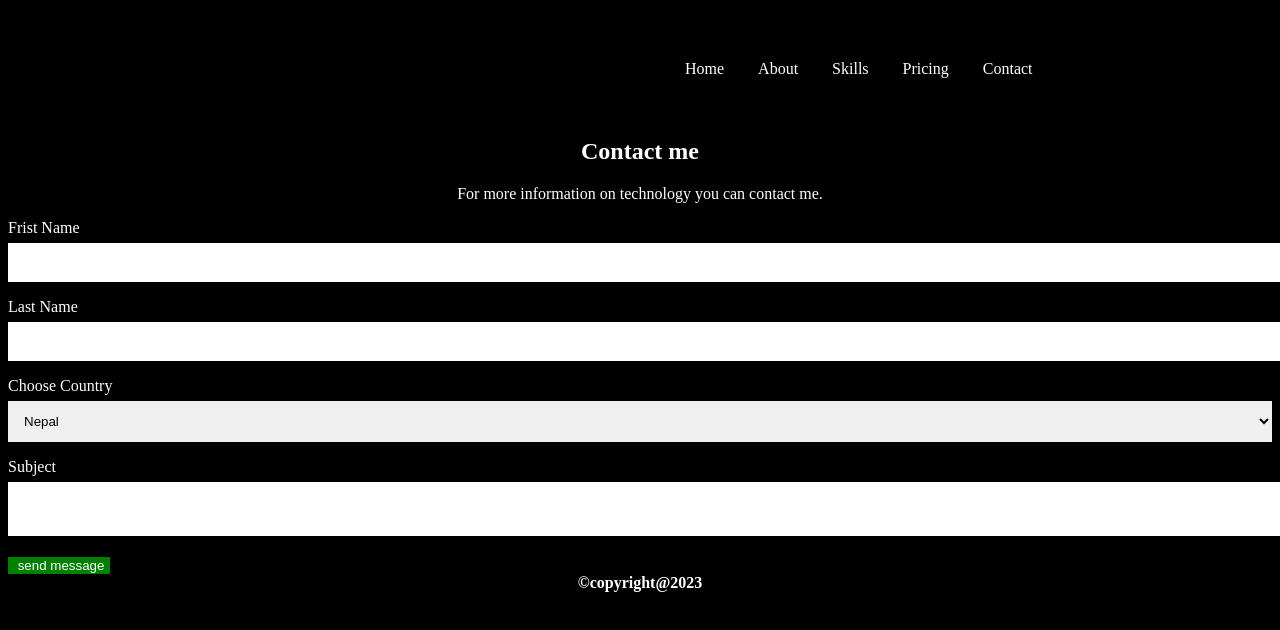
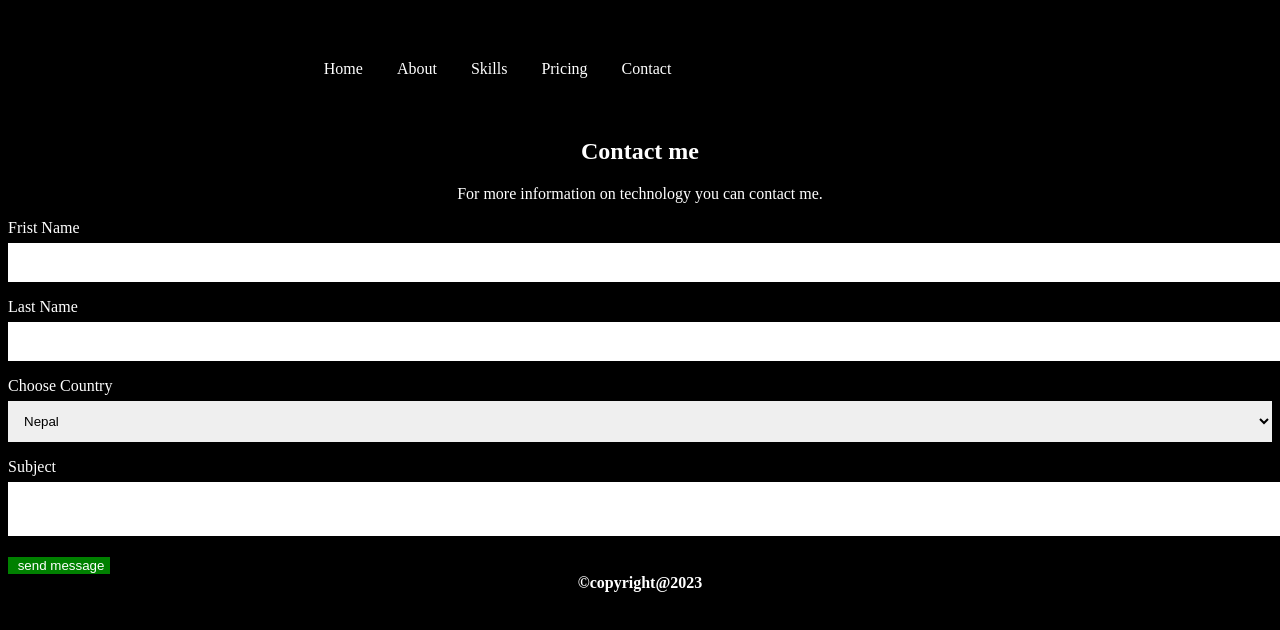
Before and after one commit to Ayushkdl/ayushkandelwebsite, a plain HTML site: page contact.html in a window 1280 px wide. Drawn offline with Linux system fonts and the light colour scheme.

Commit message:
Add files via upload

```diff
--- a/contact.html
+++ b/contact.html
@@ -7,7 +7,7 @@
 
 
 nav{
-		margin-left: 50%;
+		margin-left: 20%;
 		padding: 30px;
 
 
```
